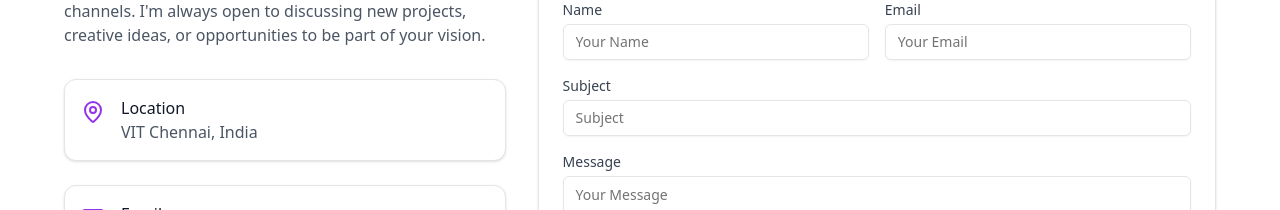
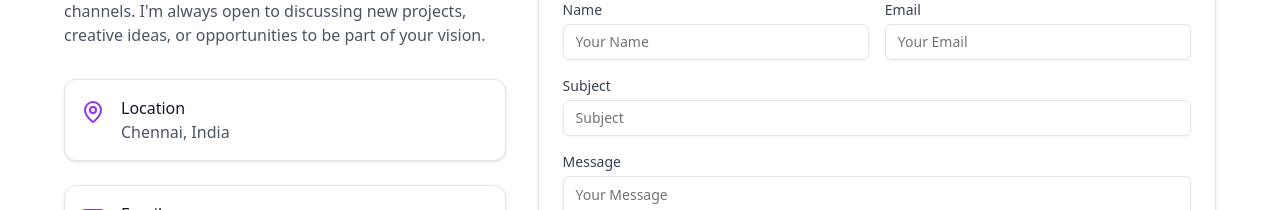
Before and after one commit to vaibhavk10/portfoliox, a React (Vite) app: page / in a window 1280 px wide. Shown: the part 6420-6630 px from the top of the page. Built offline with nearby package versions, Linux system fonts and the light colour scheme.

Commit message:
Initial commit

```diff
--- a/src/components/portfolio/Contact.tsx
+++ b/src/components/portfolio/Contact.tsx
@@ -80,7 +80,7 @@ const Contact = () => {
               <ContactCard
                 icon={<MapPin className="text-purple-600" size={24} />}
                 title="Location"
-                details="VIT Chennai, India" />
+                details="Chennai, India" />
 
 
               <ContactCard
```
